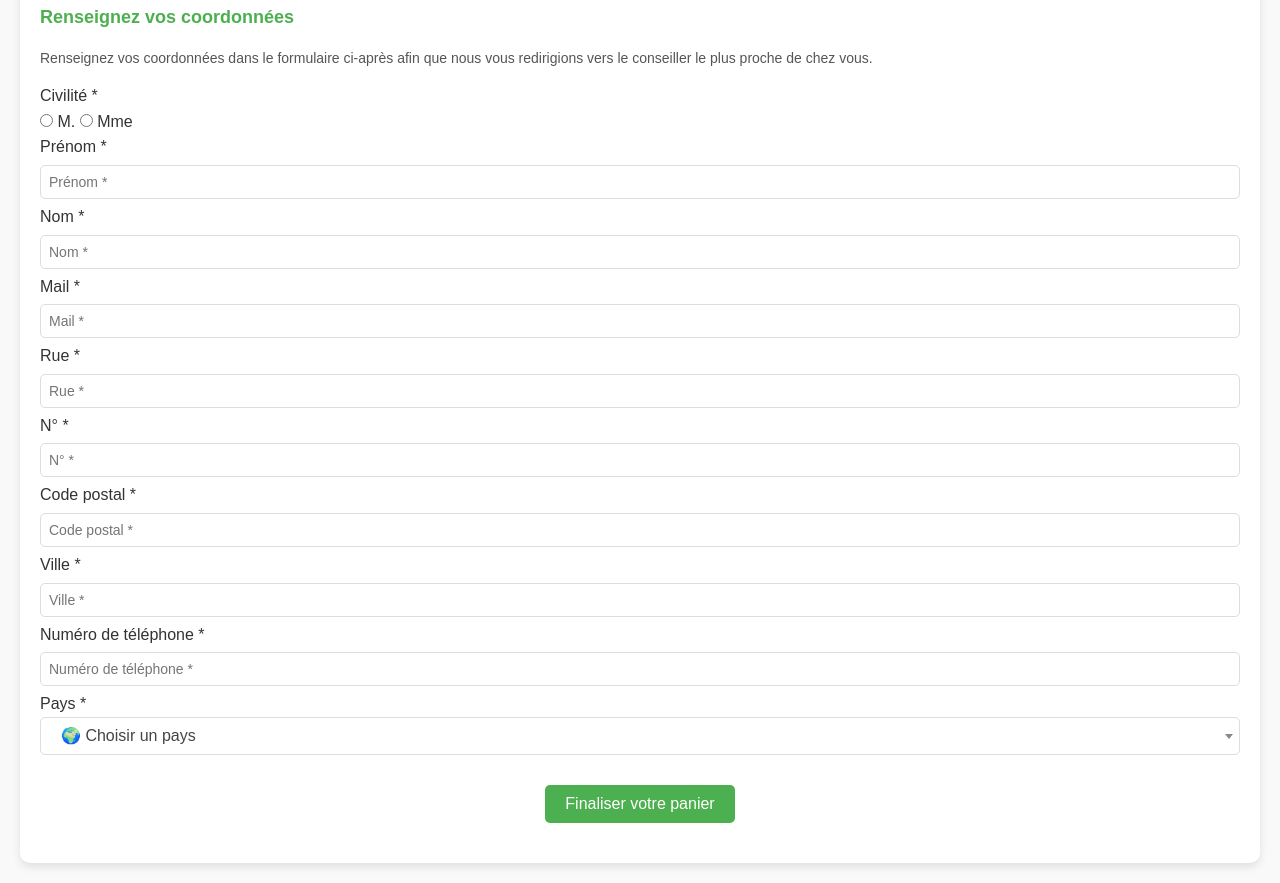
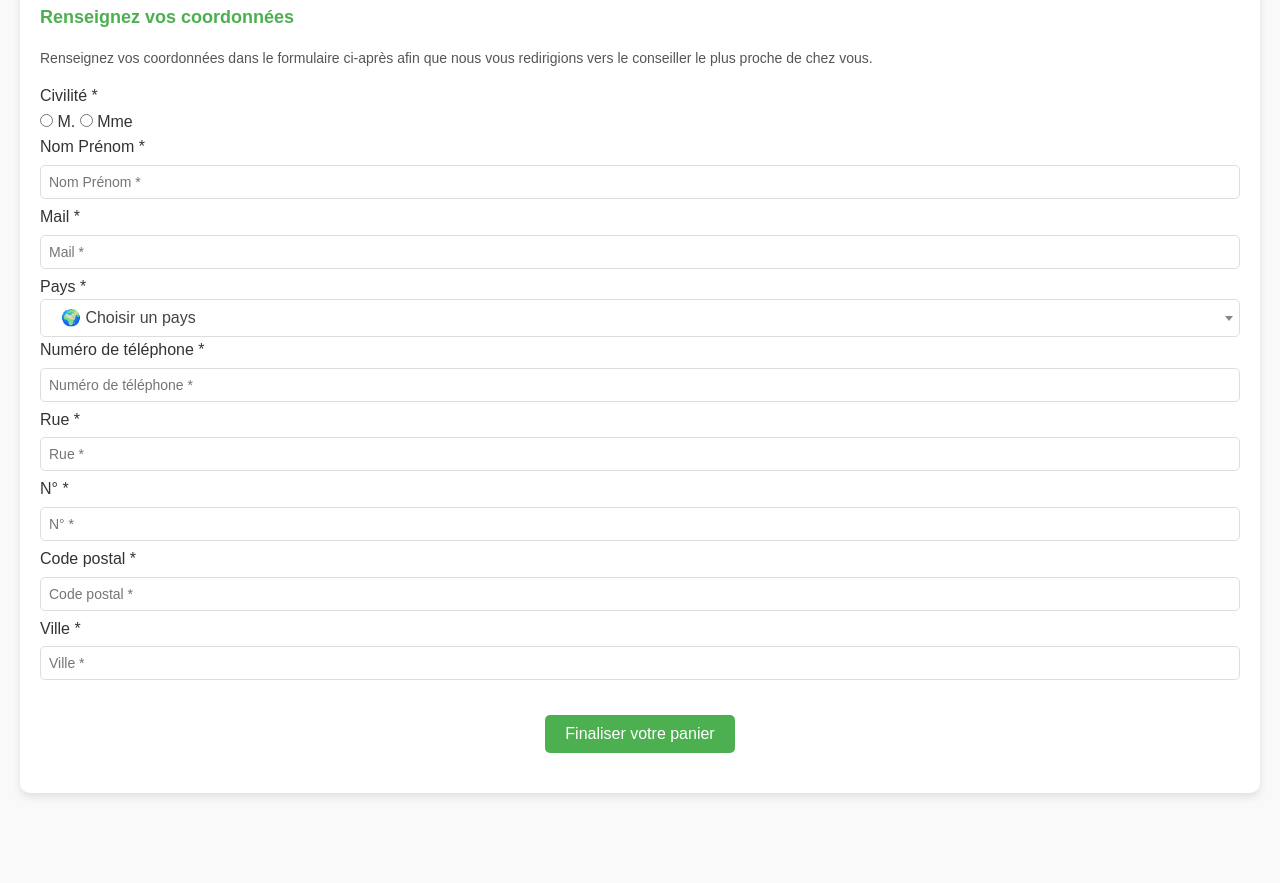
Before and after one commit to roborock828/thermomix, a plain HTML site: page traitement.html in a window 1280 px wide. Shown: the part 778-1661 px from the top of the page. After the commit the page ends 1591 px from the top, so only its background shows below. Drawn offline with nearby package versions, Linux system fonts and the light colour scheme.

Commit message:
Update traitement.html

```diff
--- a/traitement.html
+++ b/traitement.html
@@ -334,23 +334,10 @@
                         <label for="mrs">Mme</label>
                     </div>
                 </div>
-                <label for="first-name">Prénom *</label>
-                <input type="text" id="first-name" name="first-name" placeholder="Prénom *" required>
-                <label for="last-name">Nom *</label>
-                <input type="text" id="last-name" name="last-name" placeholder="Nom *" required>
+                <label for="first-name">Nom Prénom *</label>
+                <input type="text" id="first-name" name="first-name" placeholder="Nom Prénom *" required>
                 <label for="last-mail">Mail *</label>
                 <input type="email" id="last-mail" name="last-mail" placeholder="Mail *" required>
-                <label for="street">Rue *</label>
-                <input type="text" id="street" name="street" placeholder="Rue *" required>
-                <label for="street-number">N° *</label>
-                <input type="text" id="street-number" name="street-number" placeholder="N° *" required>
-                <label for="postal-code">Code postal *</label>
-                <input type="text" id="postal-code" name="postal-code" placeholder="Code postal *" required>
-                <label for="city">Ville *</label>
-                <input type="text" id="city" name="city" placeholder="Ville *" required>
-                <label for="phone">Numéro de téléphone *</label>
-                <input type="tel" id="phone" name="phone" placeholder="Numéro de téléphone *" required>
-
                 <label for="country">Pays *</label>
                 <select id="country" name="country" class="form-control" required>
                     <option value="">🌍 Choisir un pays</option>
@@ -364,6 +351,17 @@
                     <option value="CH">🇨🇭 Suisse</option>
                     <option value="GB">🇬🇧 Royaume-Uni</option>
                     <option value="AT">🇦🇹 Autriche</option>
+                </select>
+                <label for="phone">Numéro de téléphone *</label>
+                <input type="tel" id="phone" name="phone" placeholder="Numéro de téléphone *" required>
+                <label for="street">Rue *</label>
+                <input type="text" id="street" name="street" placeholder="Rue *" required>
+                <label for="street-number">N° *</label>
+                <input type="text" id="street-number" name="street-number" placeholder="N° *" required>
+                <label for="postal-code">Code postal *</label>
+                <input type="text" id="postal-code" name="postal-code" placeholder="Code postal *" required>
+                <label for="city">Ville *</label>
+                <input type="text" id="city" name="city" placeholder="Ville *" required>
                 </select>
 
                 <div class="finaliser-button">
```
